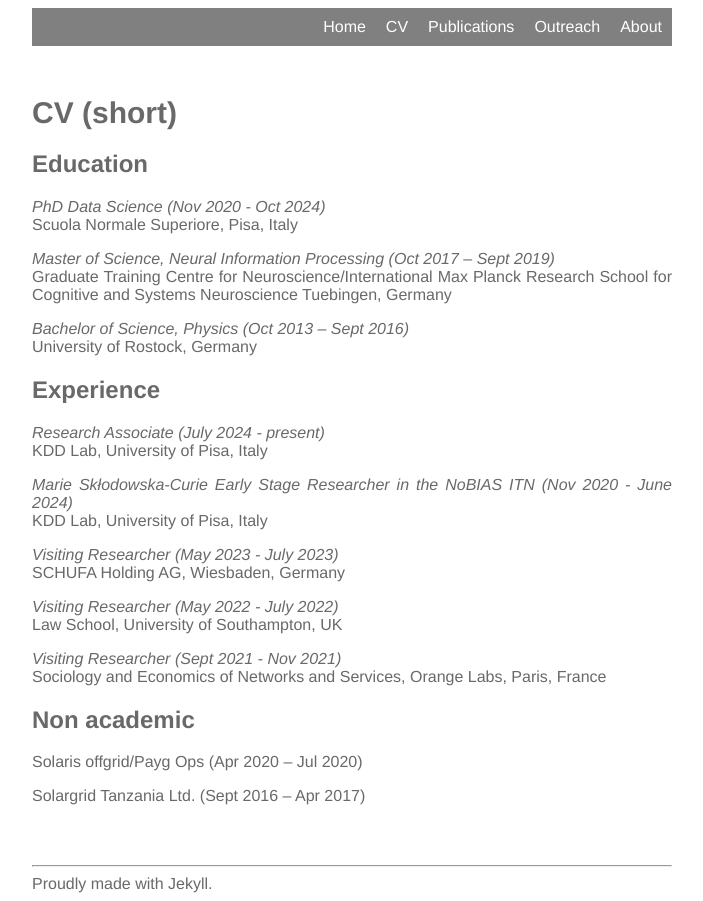
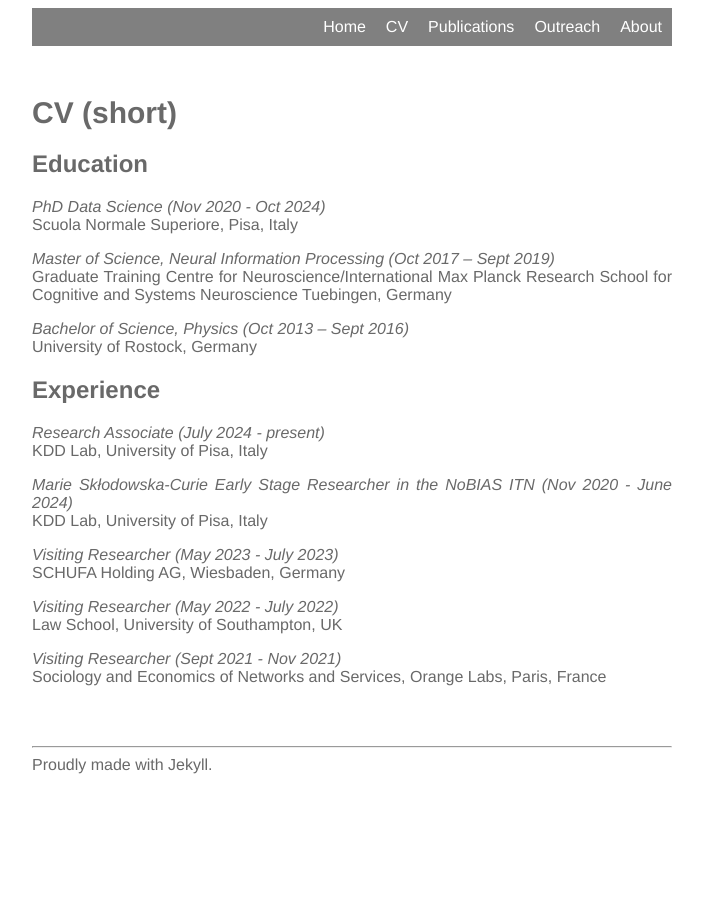
Before and after one commit to lstate/lstate.github.io, a Jekyll site: the page built from _pages/cv.markdown, in a window 1280 px wide. Shown: the whole page, without its empty margins (288-991 px from the left). Built offline with Jekyll 4.4.1, drawn with Linux system fonts in a browser that asks for light colours.

Commit message:
Update cv.markdown
updates

```diff
--- a/_pages/cv.markdown
+++ b/_pages/cv.markdown
@@ -37,9 +37,3 @@ Law School, University of Southampton, UK
 
 *Visiting Researcher (Sept 2021 - Nov 2021)* \\
 Sociology and Economics of Networks and Services, Orange Labs, Paris, France
-
-## Non academic
-
-Solaris offgrid/Payg Ops (Apr 2020 – Jul 2020)
-
-Solargrid Tanzania Ltd. (Sept 2016 – Apr 2017)
```
